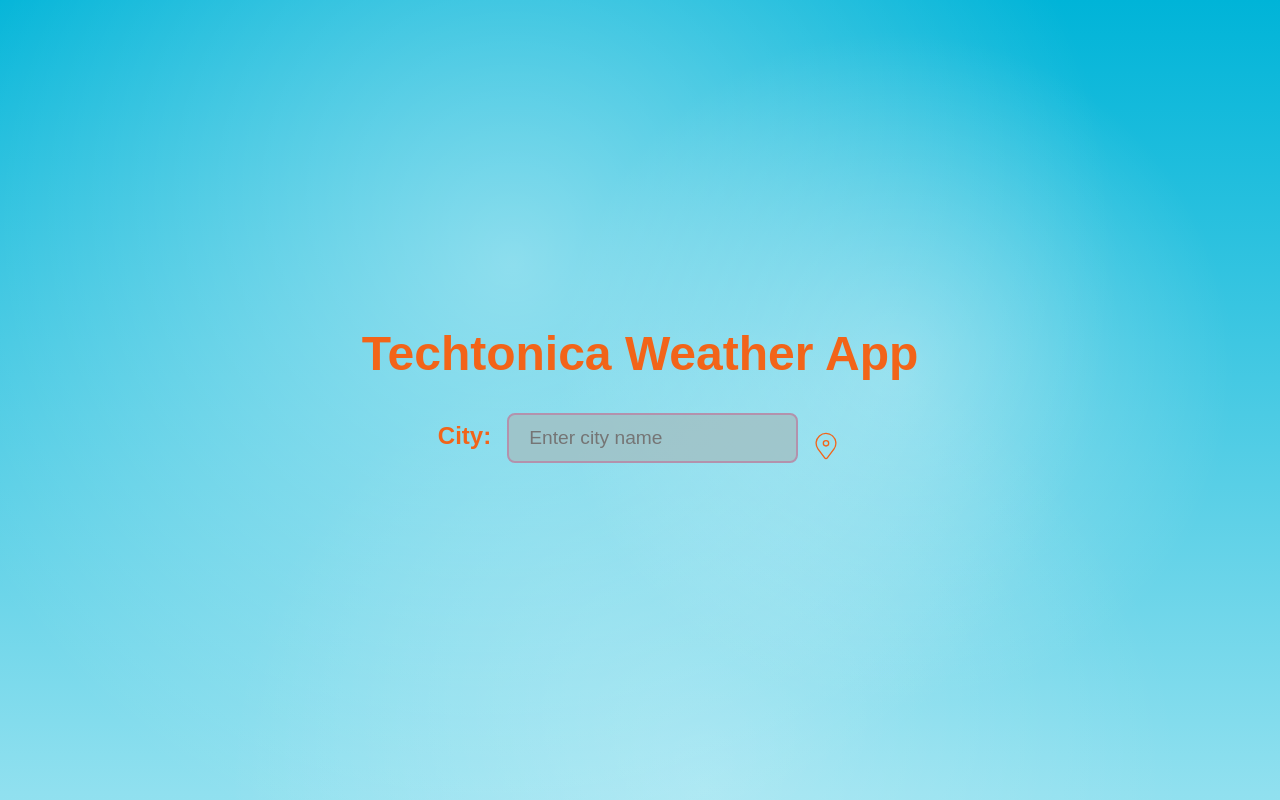
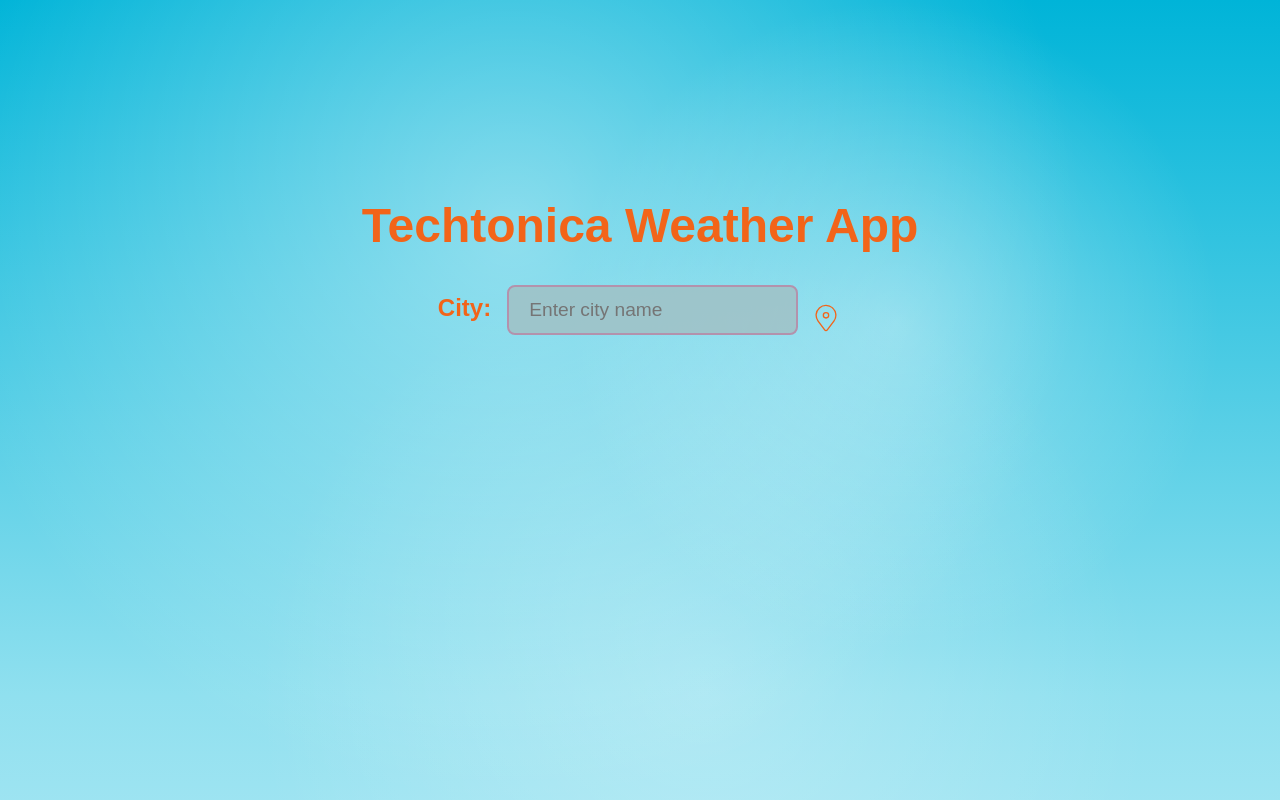
Before and after one commit to shuwangs/techtonica-assignments, a React (Vite) app in the folder projects/weather-app/client/: page / in a window 1280 px wide. Shown: the top 800 px of the page. Built offline with nearby package versions, Linux system fonts and the light colour scheme; no server answers.

Commit message:
gracefull handle city is not found, by prev result clear up, show city is not found message

```diff
--- a/projects/weather-app/client/src/App.css
+++ b/projects/weather-app/client/src/App.css
@@ -6,7 +6,7 @@
 .app-container {
   min-height: 100vh;
   transition: all 2s cubic-bezier(0.4, 0, 0.2, 1);
-  padding-top:20%;
+  padding-top:10%;
   color: #f26419;
   font-family: 'Rajdhani', sans-serif;
 }
--- a/projects/weather-app/client/src/App.jsx
+++ b/projects/weather-app/client/src/App.jsx
@@ -84,9 +84,9 @@ function App() {
 
         {loading && <p>Loading...</p>}
 
-        {error && <p style={{ color: 'red' }}>{error}</p>}
+        {error && <p style={{ color: 'red' }}>{city} is not found.</p>}
 
-        {weather && (
+        {error === "" && weather && (
 
           <div className='dashboard-container'>
 
```
